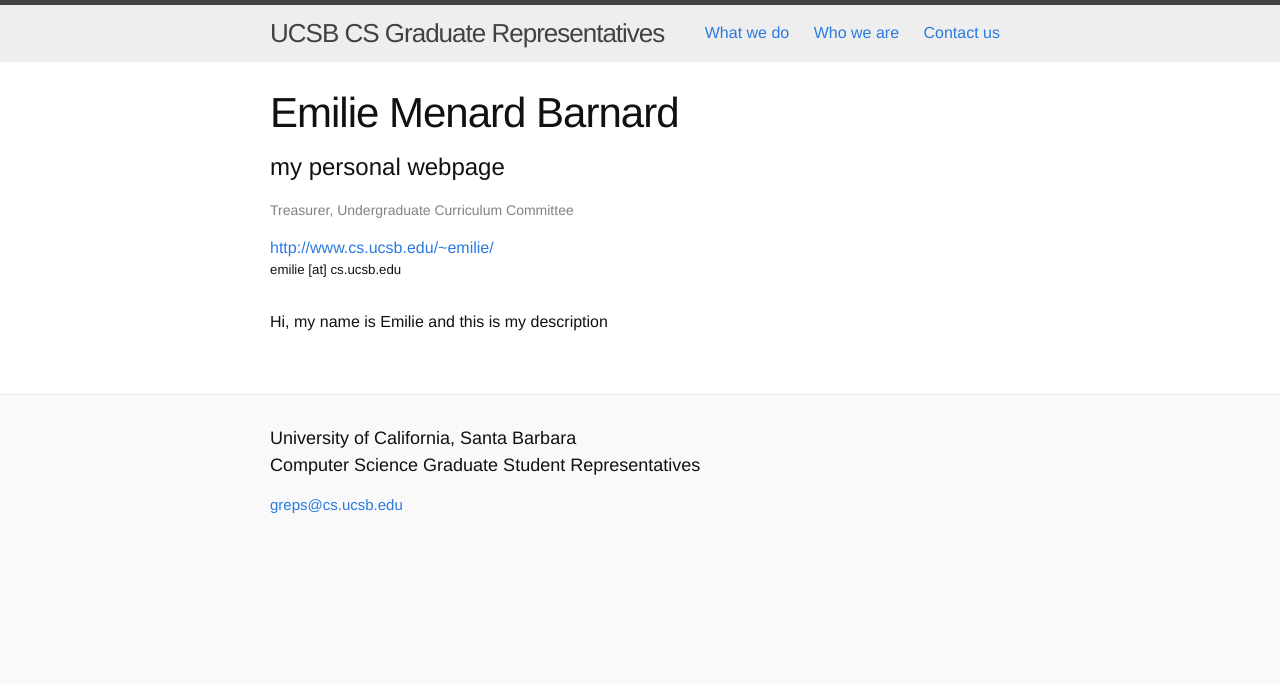
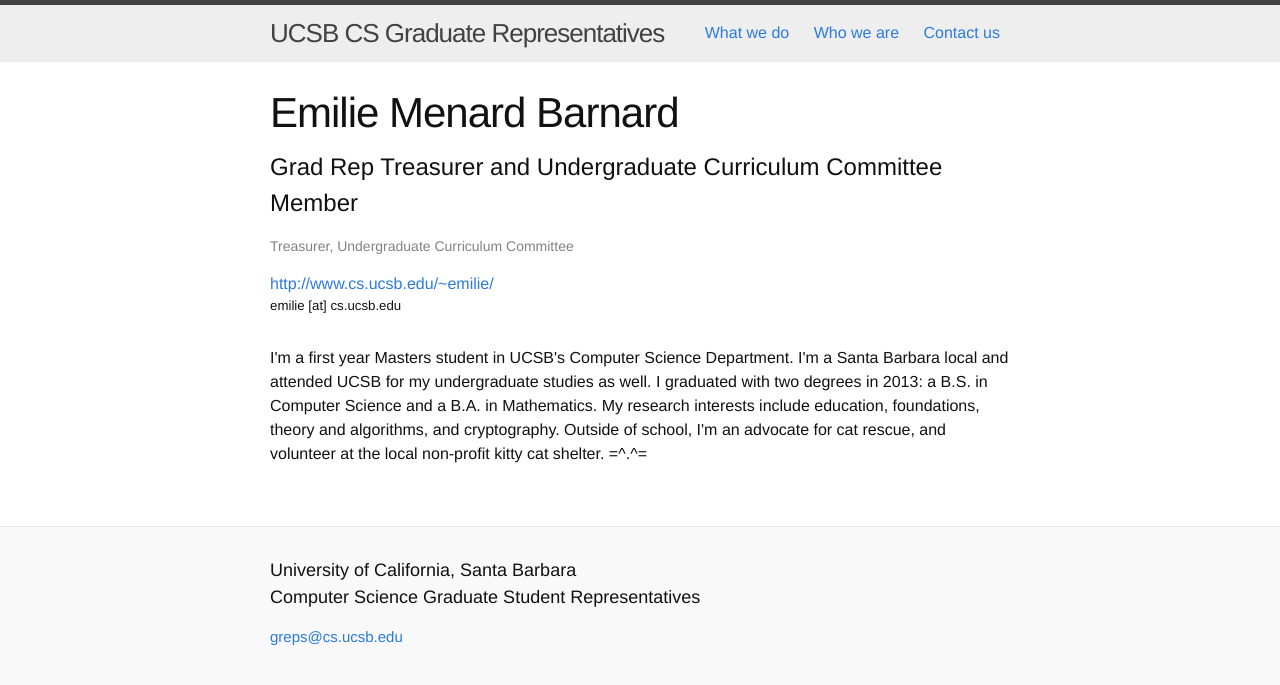
Before and after one commit to UCSB-CS-Graduate-Representatives/UCSB-CS-Graduate-Representatives.github.io, a Jekyll site: the page built from _GradReps/emilie.md, in a window 1280 px wide. Shown: the top 685 px of the page. Built offline with Jekyll 4.4.1, drawn with Linux system fonts in a browser that asks for light colours.

Commit message:
Emilie's description added

```diff
--- a/_GradReps/emilie.md
+++ b/_GradReps/emilie.md
@@ -8,9 +8,9 @@
   - position: Undergraduate Curriculum Committee
     link: /positions#undergrad_curriculum_committee
 description: >
-  Hi, my name is Emilie and this is my description
+  I'm a first year Masters student in UCSB's Computer Science Department. I'm a Santa Barbara local and attended UCSB for my undergraduate studies as well. I graduated with two degrees in 2013: a B.S. in Computer Science and a B.A. in Mathematics. My research interests include education, foundations, theory and algorithms, and cryptography. Outside of school, I'm an advocate for cat rescue, and volunteer at the local non-profit kitty cat shelter. =^.^=
 webpage: http://www.cs.ucsb.edu/~emilie/
 
 layout: profile
-title: my personal webpage
+title: Grad Rep Treasurer and Undergraduate Curriculum Committee Member
 ---
```
